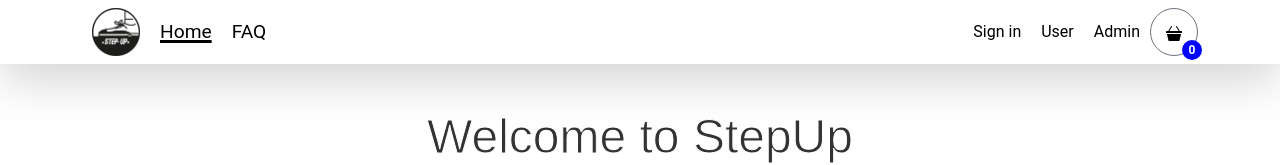
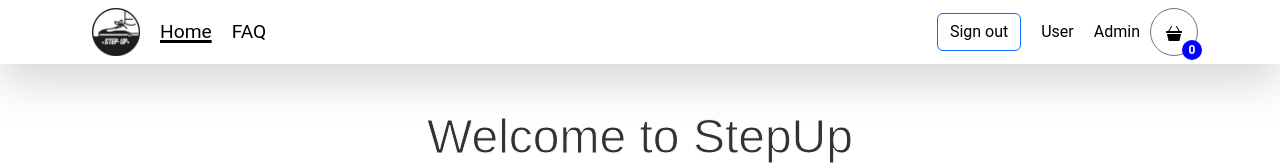
Before and after one commit to Knightrider85/slutprojekt8-main, a React (Vite) app in the folder client/: page / in a window 1280 px wide. Shown: the top 165 px of the page. Built offline with nearby package versions, Linux system fonts and the light colour scheme.

Commit message:
Co-authored-by: Jenny Weijland <JennyWeij@users.noreply.github.com>

```diff
--- a/client/src/components/LoginButton.tsx
+++ b/client/src/components/LoginButton.tsx
@@ -14,8 +14,14 @@
 
   return (
     <>
-      <Button onClick={handleButtonClick}>
-        {isLoggedIn ? <span>Logga in</span> : <span>Logga ut</span>}
+      <Button
+        onClick={handleButtonClick}
+        style={{
+          backgroundColor: "white",
+          color: "black",
+        }}
+      >
+        {isLoggedIn ? <span>Sign in</span> : <span>Sign out</span>}
       </Button>
     </>
   );
--- a/client/src/components/Navbar.tsx
+++ b/client/src/components/Navbar.tsx
@@ -4,6 +4,7 @@
 import styled from "styled-components";
 import { CartButton } from "./CartButton";
 import { HomeLogo } from "./HomeLogo";
+import { LoginButton } from "./LoginButton";
 
 export function Navbar() {
   return (
@@ -25,8 +26,7 @@
             </NavWrapper>
             <Nav style={{ alignItems: "center" }}>
               <Link data-cy="user-link" to="/login" as={NavLink}>
-                {/* ändra sökväg till Jennys sida */}
-                Sign in
+                <LoginButton />
               </Link>
               <Link data-cy="user-link" to="/users" as={NavLink}>
                 User
```
